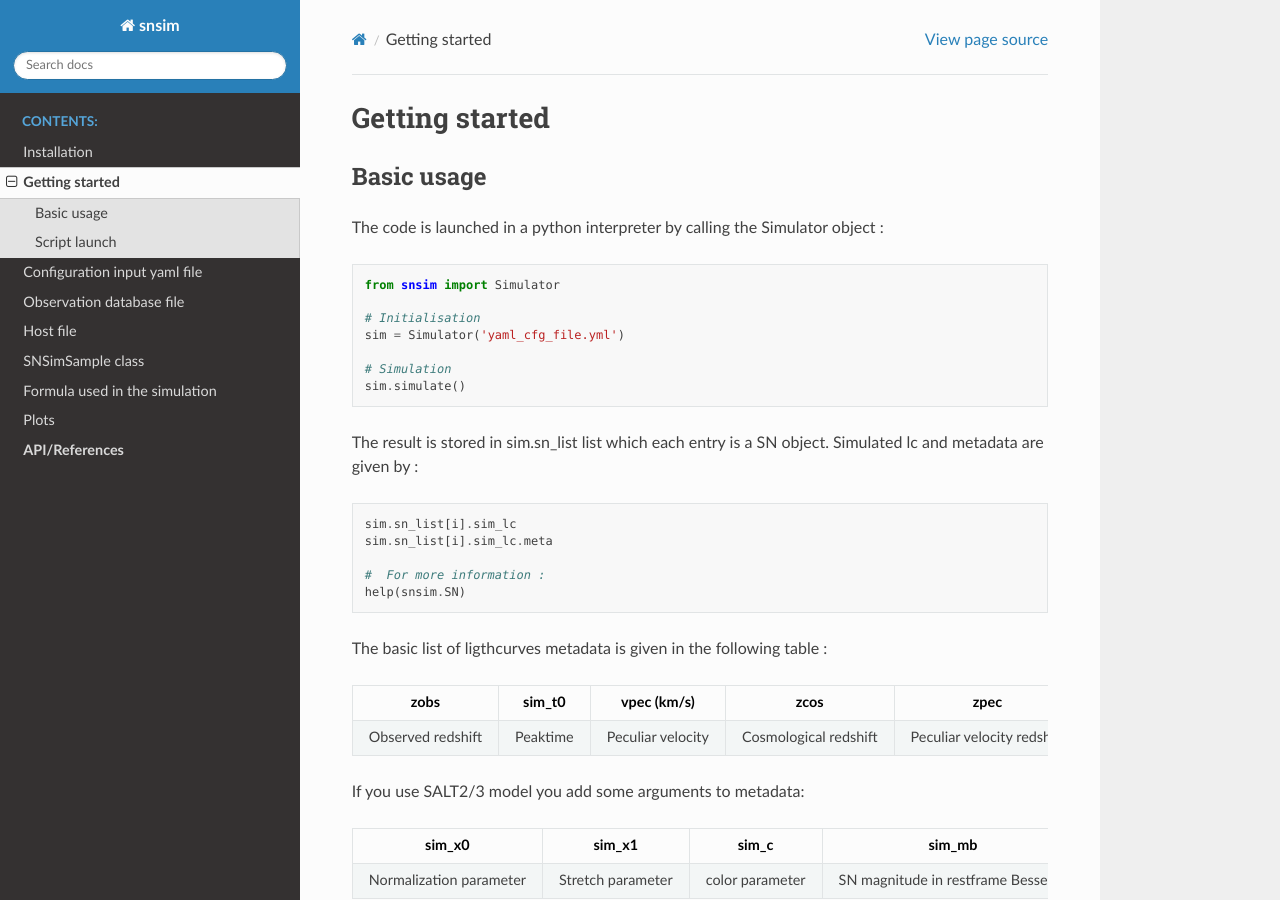
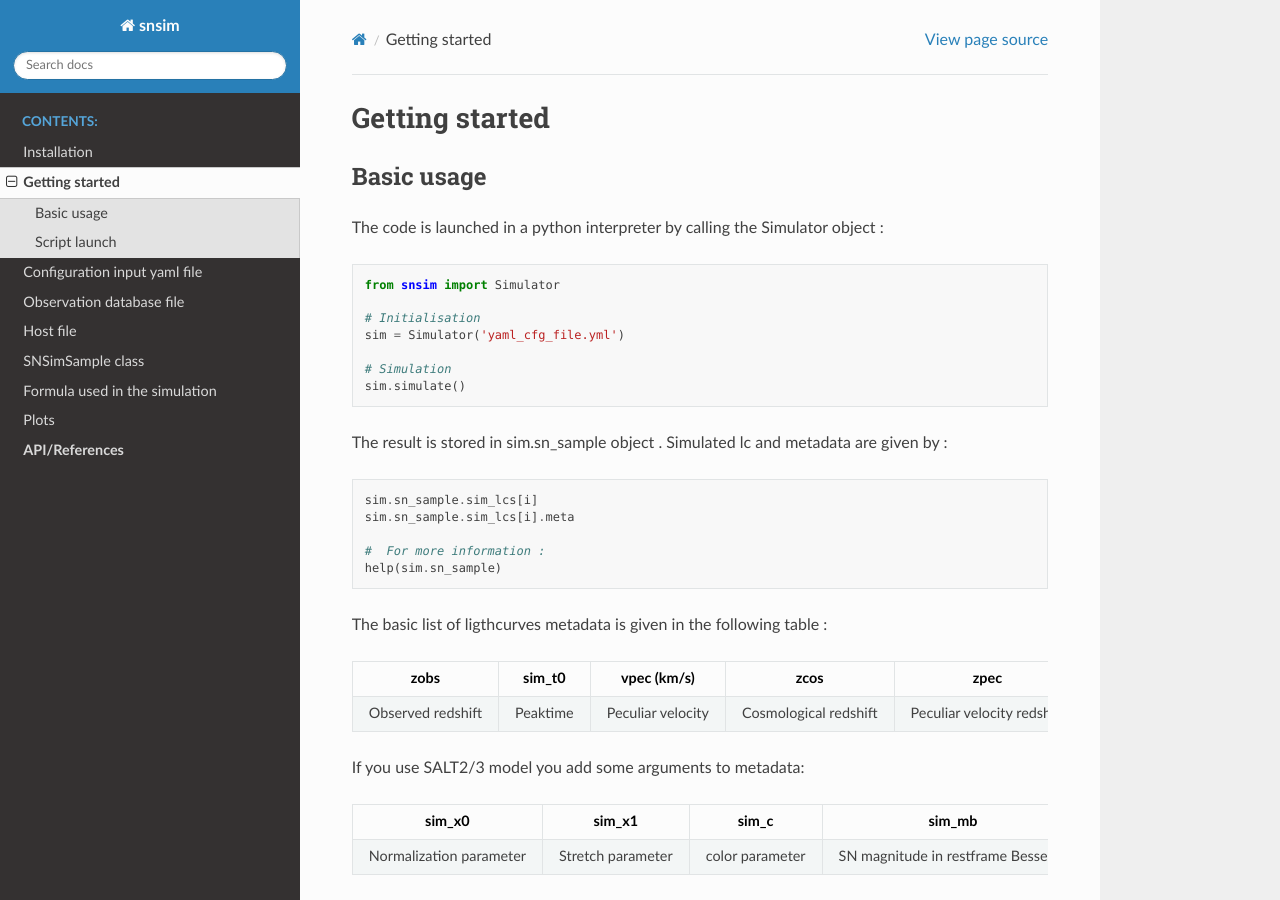
Before and after one commit to bastiencarreres/snsim, a Sphinx documentation site: the page built from docs/basicusage.md, in a window 1280 px wide and 900 px high. Built offline with Sphinx 7.4.7 and the Read the Docs theme 2.0.0, drawn with Linux system fonts in a browser that asks for light colours.

Commit message:
update doc

````diff
--- a/docs/basicusage.md
+++ b/docs/basicusage.md
@@ -14,13 +14,13 @@ sim = Simulator('yaml_cfg_file.yml')
 sim.simulate()
 ```
 
-The result is stored in sim.sn_list list which each entry is a SN object. Simulated lc and metadata are given by :
+The result is stored in sim.sn_sample object . Simulated lc and metadata are given by :
 ```python
-sim.sn_list[i].sim_lc
-sim.sn_list[i].sim_lc.meta
+sim.sn_sample.sim_lcs[i]
+sim.sn_sample.sim_lcs[i].meta
 
 #  For more information :
-help(snsim.SN)
+help(sim.sn_sample)
 ```
 The basic list of ligthcurves metadata is given in the following table :
 
````
Also changed, not shown: docs/snsample.md (+1 -1 lines).
